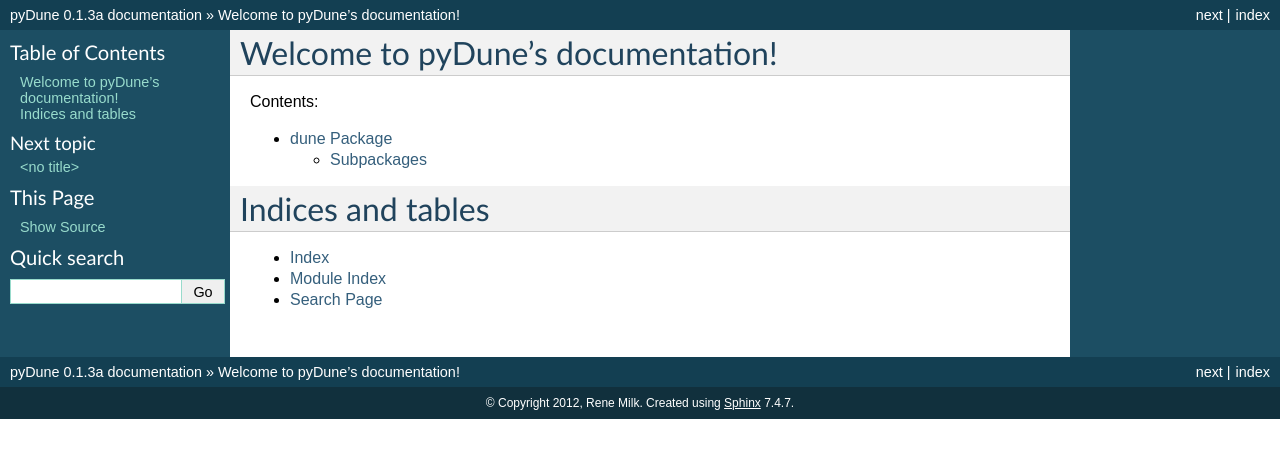
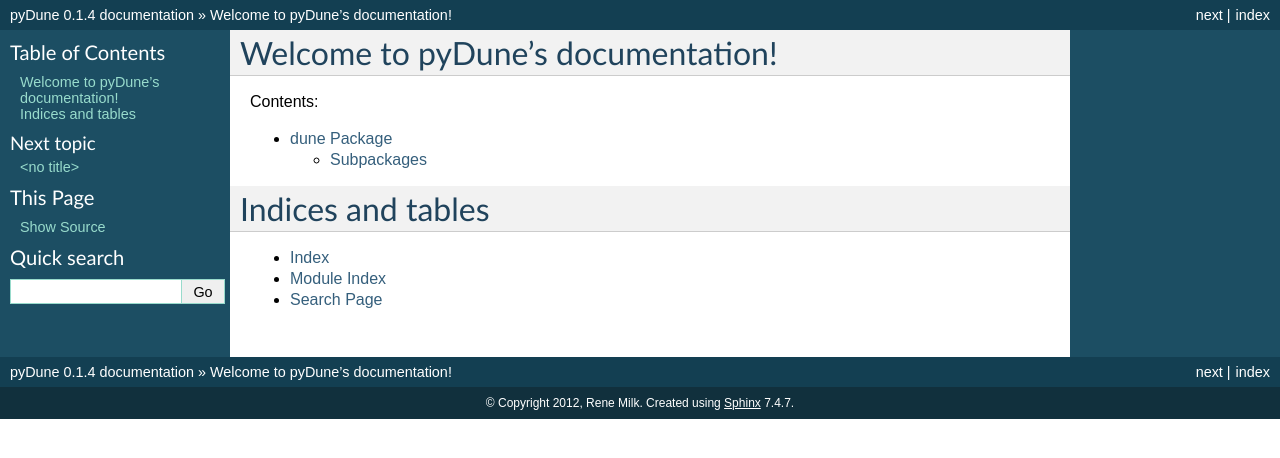
Before and after one commit to dune-community/pydune, a Sphinx documentation site: the page built from docs/index.rst, in a window 1280 px wide. Shown: the top 458 px of the page. Built offline with Sphinx 7.4.7, drawn with Linux system fonts in a browser that asks for light colours; formulas are drawn with MathJax 3.

Commit message:
turns out for pypi 0.1.3a < 0.1.3, so to fix deps, here's 0.1.4

```diff
--- a/docs/conf.py
+++ b/docs/conf.py
@@ -50,7 +50,7 @@ copyright = u'2012, Rene Milk'
 # The short X.Y version.
 version = '0.1'
 # The full version, including alpha/beta/rc tags.
-release = '0.1.3a'
+release = '0.1.4'
 
 # The language for content autogenerated by Sphinx. Refer to documentation
 # for a list of supported languages.
--- a/setup.py
+++ b/setup.py
@@ -3,7 +3,7 @@ from distutils.core import setup
 
 setup(
     name = 'pyDune',
-    version = '0.1.3a',
+    version = '0.1.4',
     author = 'Rene Milk',
     author_email = 'rene.milk@uni-muenster.de',
     packages = ['dune', 'dune.mesh', 'dune.mesh.gui', 'dune.mesh.dgf', 'dune.mesh.smesh',
```
